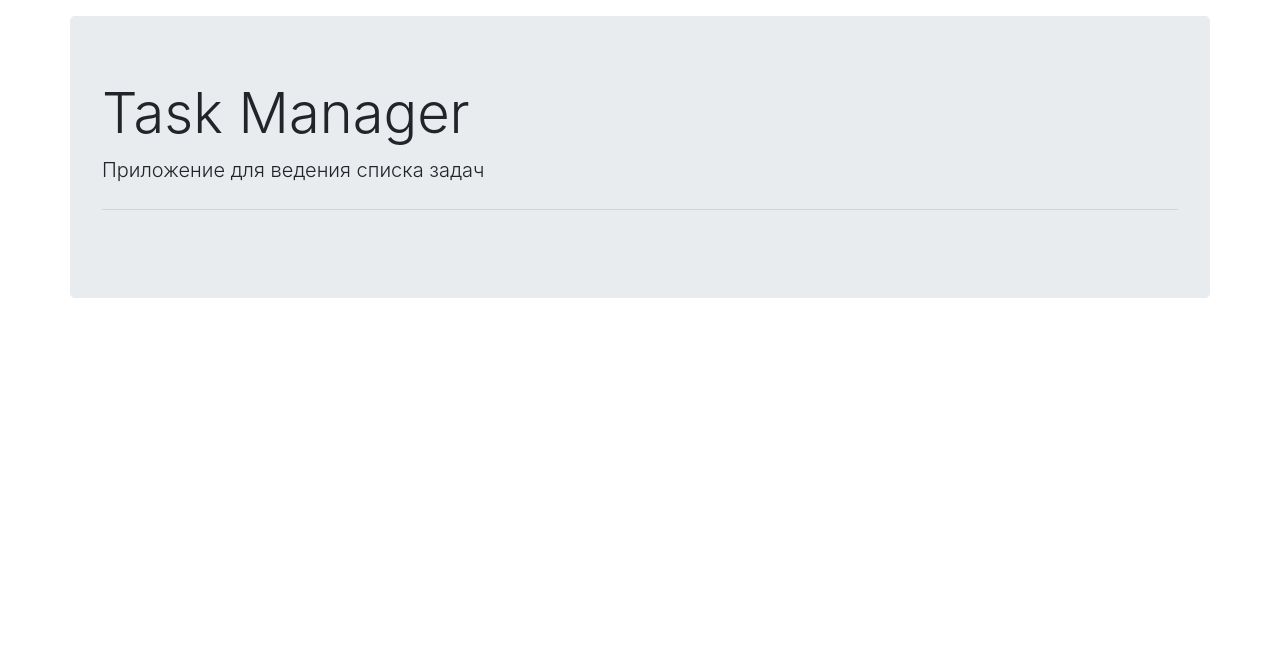
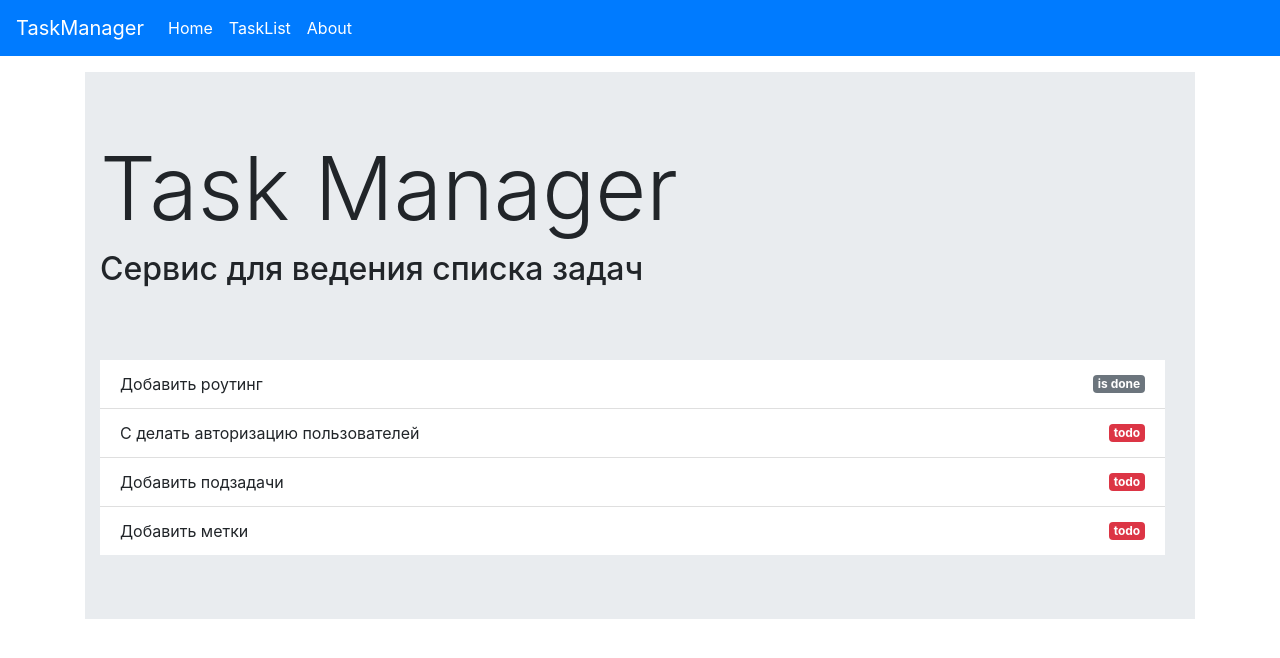
Before and after one commit to gorushkin/taskmanager, a React (Create React App) app: page /about in a window 1280 px wide. Shown: the top 658 px of the page. Built offline with nearby package versions, Linux system fonts and the light colour scheme.

Commit message:
добавил пару страниц, убрал лишнее

```diff
--- a/public/index.html
+++ b/public/index.html
@@ -8,7 +8,8 @@
 </head>
 
 <body>
-  <main class="flex-grow-1">
+  <div id="root" class="root"></div>
+  <!-- <main class="flex-grow-1">
     <div class="container">
       <div class="row py-3">
         <div class="col jumbotron">
@@ -19,7 +20,7 @@
         </div>
       </div>
     </div>
-  </main>
+  </main> -->
 </body>
 
 </html>
--- a/src/App.jsx
+++ b/src/App.jsx
@@ -1,9 +1,11 @@
 import React, { useContext, useEffect } from 'react';
-import { BrowserRouter as Router, Route, Switch } from 'react-router-dom';
+import { BrowserRouter, Route, Switch } from 'react-router-dom';
 import TasksPage from './pages/TasksPage';
 import AuthPage from './pages/AuthPage';
-import IndexPage from './pages/IndexPage';
+import HomePage from './pages/HomePage';
+import AboutPage from './pages/AboutPage';
 import { ContextUser } from './user';
+import Navbar from './components/Navbar';
 
 const App = () => {
   const user = useContext(ContextUser);
@@ -13,15 +15,17 @@ const App = () => {
   }, []);
 
   return (
-    <Router>
-      <Switch>
-        <Router>
-          <Route path='/' exact component={IndexPage} />
+    <BrowserRouter>
+      <Navbar />
+      <div className='container py-3'>
+        <Switch>
+          <Route path='/' exact component={HomePage} />
+          <Route path='/about' component={AboutPage} />
+          <Route path='/tasks' component={TasksPage} />
           <Route path='/auth' component={AuthPage} />
-          <Route path='/tasks' component={TasksPage} />
-        </Router>
-      </Switch>
-    </Router>
+        </Switch>
+      </div>
+    </BrowserRouter>
   );
 };
 
--- a/src/components/InputForm.jsx
+++ b/src/components/InputForm.jsx
@@ -5,20 +5,19 @@ const InputForm = () => {
   const [value, setValue] = useState('');
   const tasks = useContext(ContextApp);
 
-
   const inputHandler = (e) => {
-    setValue(e.target.value)
-  }
+    setValue(e.target.value);
+  };
 
   const submithandler = (e) => {
     e.preventDefault();
-    tasks.addNote(value)
+    tasks.addNote(value);
     setValue('');
-  }
+  };
 
   return (
-    <form onSubmit={submithandler} >
-      <div className='form-row'>
+    <form onSubmit={submithandler} className='d-flex flex-row'>
+      {/* <div className='d-flex'> */}
       <div className='col'>
         <input
           type='task'
@@ -34,9 +33,9 @@ const InputForm = () => {
           Submit
         </button>
       </div>
-      </div>
+      {/* </div> */}
     </form>
   );
-}
+};
 
 export default InputForm;
--- /dev/null
+++ b/src/components/Navbar.jsx
@@ -0,0 +1,42 @@
+import React from 'react';
+import { NavLink } from 'react-router-dom';
+
+const Navbar = () => (
+  <nav className='navbar navbar-expand-lg navbar-light bg-primary'>
+    <span className='navbar-brand text-white'>
+      TaskManager
+    </span>
+    <button
+      className='navbar-toggler'
+      type='button'
+      data-toggle='collapse'
+      data-target='#navbarNav'
+      aria-controls='navbarNav'
+      aria-expanded='false'
+      aria-label='Toggle navigation'
+    >
+      <span className='navbar-toggler-icon'></span>
+    </button>
+    <div className='collapse navbar-collapse' id='navbarNav'>
+      <ul className='navbar-nav'>
+        <li className='nav-item active'>
+          <NavLink className='nav-link text-white' to='/'>
+            Home <span className='sr-only'>(current)</span>
+          </NavLink>
+        </li>
+        <li className='nav-item'>
+          <NavLink className='nav-link text-white' to='/tasks'>
+            TaskList
+          </NavLink>
+        </li>
+        <li className='nav-item'>
+          <NavLink className='nav-link text-white' to='/about'>
+            About
+          </NavLink>
+        </li>
+      </ul>
+    </div>
+  </nav>
+);
+
+export default Navbar;
--- a/src/components/Tasks.jsx
+++ b/src/components/Tasks.jsx
@@ -106,9 +106,11 @@ const Tasks = () => {
   };
 
   return (
-    <ul className='list-group pt-5'>
-      {tasks.state.map((item) => ListItem(item, removeHandler, tasks.modifyTask))}
-    </ul>
+    <div className='col'>
+      <ul className='list-group pt-5 '>
+        {tasks.state.map((item) => ListItem(item, removeHandler, tasks.modifyTask))}
+      </ul>
+    </div>
   );
 };
 
--- /dev/null
+++ b/src/pages/AboutPage.jsx
@@ -0,0 +1,31 @@
+import React from 'react';
+
+const IndexPage = () => (
+  <div className='jumbotron jumbotron-fluid'>
+    <div className='container'>
+      <h1 className='display-2'>Task Manager</h1>
+      <h2 className='display-5'>Cервис для ведения списка задач</h2>
+      <p className='lead pb-5'></p>
+      <ul class='list-group d-flex col list-group-flush'>
+        <li class='list-group-item d-flex justify-content-between align-items-center'>
+          Добавить роутинг
+          <span class='badge badge-secondary'>is done</span>
+        </li>
+        <li class='list-group-item d-flex justify-content-between align-items-center'>
+          С делать авторизацию пользователей
+          <span class='badge badge-danger'>todo</span>
+        </li>
+        <li class='list-group-item d-flex justify-content-between align-items-center'>
+          Добавить подзадачи
+          <span class='badge badge-danger'>todo</span>
+        </li>
+        <li class='list-group-item d-flex justify-content-between align-items-center'>
+          Добавить метки
+          <span class='badge badge-danger'>todo</span>
+        </li>
+      </ul>
+    </div>
+  </div>
+);
+
+export default IndexPage;
--- /dev/null
+++ b/src/pages/HomePage.jsx
@@ -0,0 +1,19 @@
+import React from 'react';
+import { Link } from 'react-router-dom';
+
+const HomePage = () => (
+  <div className='jumbotron jumbotron-fluid'>
+    <div className='container'>
+      <div className='align-items-center flex-column d-flex'>
+        <h1 className='display-2'>Task Manager</h1>
+        <h2 className='display-5'>Cервис для ведения списка задач</h2>
+        <p className='lead pb-5'></p>
+        <Link to='/tasks' type='button' className='btn-lg btn-primary'>
+          Перейти в список задач
+        </Link>
+      </div>
+    </div>
+  </div>
+);
+
+export default HomePage;
--- a/src/pages/IndexPage.jsx
+++ /dev/null
@@ -1,17 +0,0 @@
-import React, { useContext } from 'react';
-import { Link } from 'react-router-dom';
-import { ContextUser } from '../user';
-
-const IndexPage = () => {
-  const user = useContext(ContextUser);
-
-  return (
-    <>
-      <h1>Hellow, {user.state.name}</h1>
-      <Link to='/auth'>Auth</Link>
-      <Link to='/tasks'>Tasks</Link>
-    </>
-  );
-};
-
-export default IndexPage;
```
Also changed, not shown: src/components/__App.jsx (renamed from src/components/App.jsx), 1 other file (tests, documents, lock files or other folders). Lines whose indentation alone changed are shown as unchanged.
